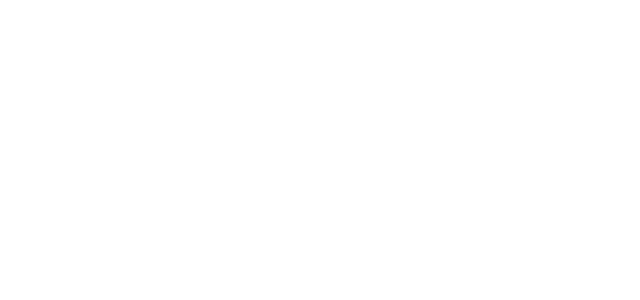
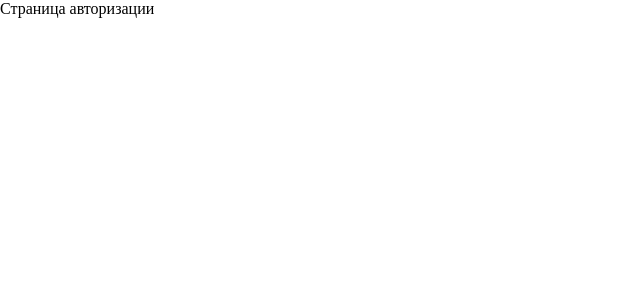
Before and after one commit to Githance/frontend, a React (Create React App) app: page /authentication in a window 1280 px wide. Before the commit this address had no page. Shown: the top 300 px of the page, without its empty margins (0-640 px from the left). Built offline with nearby package versions, Linux system fonts and the light colour scheme.

Commit message:
fix: исправить компонент authorization-page

```diff
--- a/src/components/app/app.jsx
+++ b/src/components/app/app.jsx
@@ -1,12 +1,12 @@
 import { Route, Routes } from "react-router-dom";
 import MainPage from "../main-page/main-page";
-import AuthorizationPage from "../authorization-page/authorization-page";
+import AuthenticationPage from "../authentication-page/authentication-page";
 
 function App() {
   return (
     <Routes>
       <Route exact path="/" element={<MainPage />} />
-      <Route path="/authorization" element={<AuthorizationPage />} />
+      <Route path="/authentication" element={<AuthenticationPage />} />
     </Routes>
   );
 }
--- /dev/null
+++ b/src/components/authentication-page/authentication-page.jsx
@@ -0,0 +1,5 @@
+function AuthenticationPage() {
+  return <div>Страница авторизации</div>;
+}
+
+export default AuthenticationPage;
--- a/src/components/authorization-page/authorization-page.jsx
+++ /dev/null
@@ -1,5 +0,0 @@
-function AuthorizationPage() {
-  return <div>Страница авторизации</div>;
-}
-
-export default AuthorizationPage;
--- a/src/components/header/header.jsx
+++ b/src/components/header/header.jsx
@@ -5,7 +5,7 @@ function Header() {
   return (
     <header className={style.header}>
       <div className={style.container}>
-        <NavLink className={style.button} to="/authorization">
+        <NavLink className={style.button} to="/authentication">
           Войти
         </NavLink>
       </div>
--- a/src/components/header/header.module.css
+++ b/src/components/header/header.module.css
@@ -6,7 +6,7 @@
 .container {
   max-width: 1440px;
   display: flex;
-  justify-content: end;
+  justify-content: flex-end;
 }
 
 .button {
```
Also changed, not shown: src/components/authentication-page/authentication-page.module.css (added).
